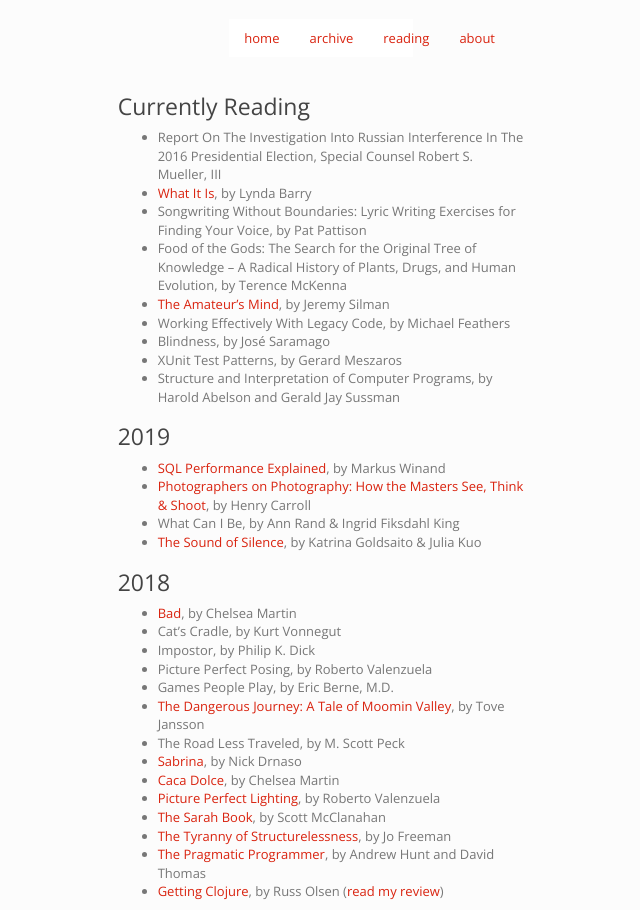
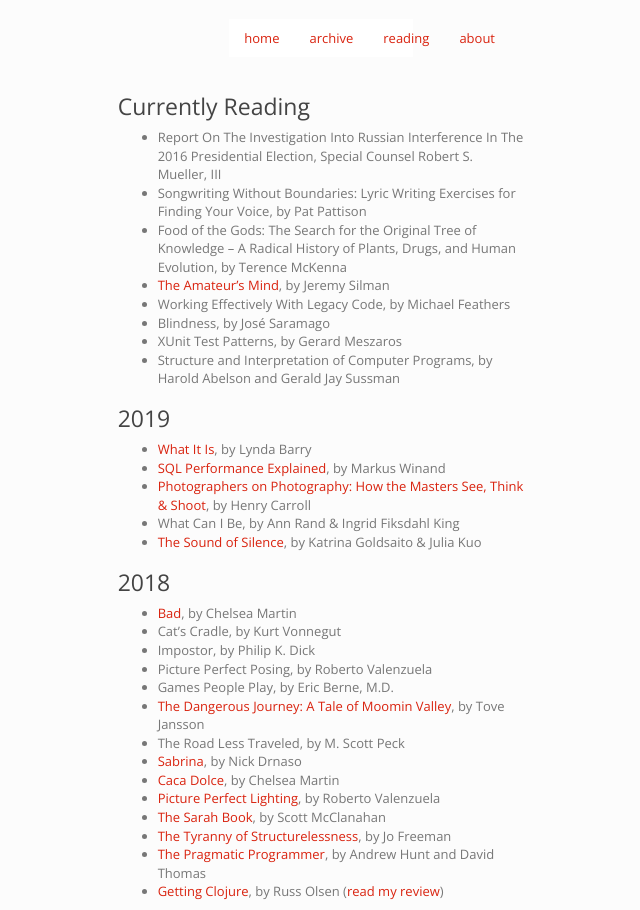
Before and after one commit to imtayadeway/imtayadeway.github.io, a Jekyll site: the page built from reading-list/index.md, in a window 1280 px wide. Shown: the whole page, without its empty margins (319-959 px from the left). Built offline with Jekyll 4.4.1, drawn with Linux system fonts in a browser that asks for light colours; part of the change alters nothing that is shown.

```diff
--- a/reading-list/index.md
+++ b/reading-list/index.md
@@ -6,7 +6,6 @@ title: Reading List
 ### Currently Reading
 
 - Report On The Investigation Into Russian Interference In The 2016 Presidential Election, Special Counsel Robert S. Mueller, III
-- [What It Is][], by Lynda Barry
 - Songwriting Without Boundaries: Lyric Writing Exercises for Finding Your Voice, by Pat Pattison
 - Food of the Gods: The Search for the Original Tree of Knowledge – A Radical History of Plants, Drugs, and Human Evolution, by Terence McKenna
 - [The Amateur's Mind][], by Jeremy Silman
@@ -17,6 +16,7 @@ title: Reading List
 
 ### 2019
 
+- [What It Is][], by Lynda Barry
 - [SQL Performance Explained][], by Markus Winand
 - [Photographers on Photography: How the Masters See, Think & Shoot][], by Henry Carroll
 - What Can I Be, by Ann Rand & Ingrid Fiksdahl King
```
